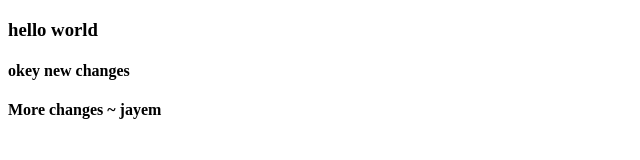
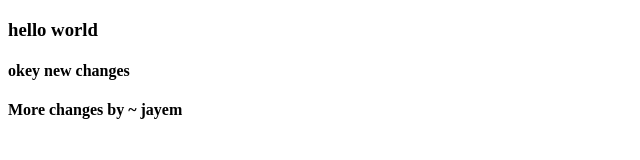
Before and after one commit to Mahfuj-HSTU/test, a plain HTML site: page index.html in a window 1280 px wide. Shown: the full height of the page, 0-640 px from the left. Drawn offline with Linux system fonts and the light colour scheme.

Commit message:
new changes

```diff
--- a/index.html
+++ b/index.html
@@ -11,7 +11,7 @@
     <body>
         <h3>hello world</h3>
         <h4>okey new changes</h4>
-        <h4>More changes ~ jayem</h4>
+        <h4>More changes by ~ jayem</h4>
     </body>
 
 </html>
```
